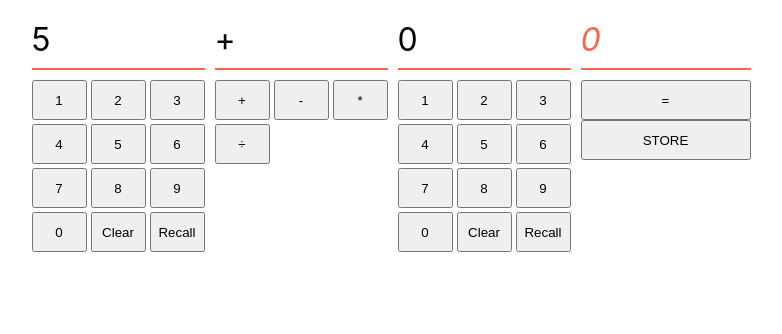
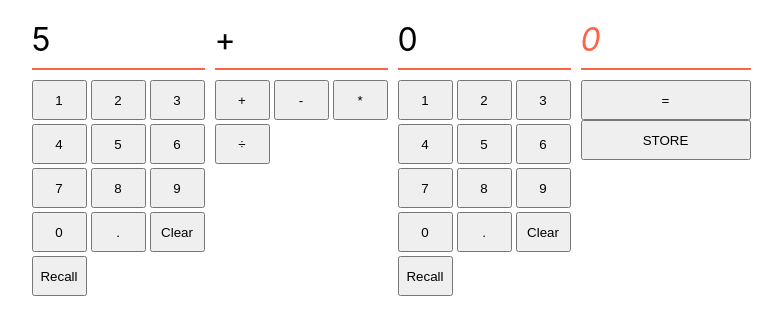
Before and after one commit to boolean-uk/react-state-calculator, a React (Vite) app: page / in a window 1280 px wide. Shown: the top 334 px of the page, without its empty margins (249-1031 px from the left). Built offline with nearby package versions, Linux system fonts and the light colour scheme.

Commit message:
Finished all extensions

```diff
--- a/src/Numbers.jsx
+++ b/src/Numbers.jsx
@@ -2,6 +2,7 @@ import { useState } from "react"
 function Numbers({state, ans})
 {
     const [currentState, newState] = state
+    const [isBeforeSeparator, toggleBeforeSeparator] = useState(true)
     const changeState = (number) => {
         if (currentState === 0) {
             newState(number)
@@ -11,6 +12,7 @@ function Numbers({state, ans})
     }
 
     const clear = () =>{
+        toggleBeforeSeparator(true)
         newState(0)
     }
 
@@ -19,15 +21,24 @@ function Numbers({state, ans})
         buttonArray.push(<button onClick={() => changeState(i)}>{i}</button>)
     }
     const recall = () => {
+        toggleBeforeSeparator(Number.isInteger(ans))
         newState(ans)
     }
 
+    const addSeparator = () =>{
+        //Checks if there is already a separator, if yes, returns without doing anything
+        if (!isBeforeSeparator) return
+        toggleBeforeSeparator(false)
+        newState(`${currentState}.`)
+        //
+    }
     return (
         <div className="panel">
         <p>{currentState}</p>
         <div className="numbers">
             {buttonArray}
             <button onClick={() => changeState(0)}>0</button>
+            <button onClick={() => addSeparator()}>.</button>
             <button onClick={() => clear()}>Clear</button>
             <button onClick={() => recall()}> Recall</button>
         </div>
```
